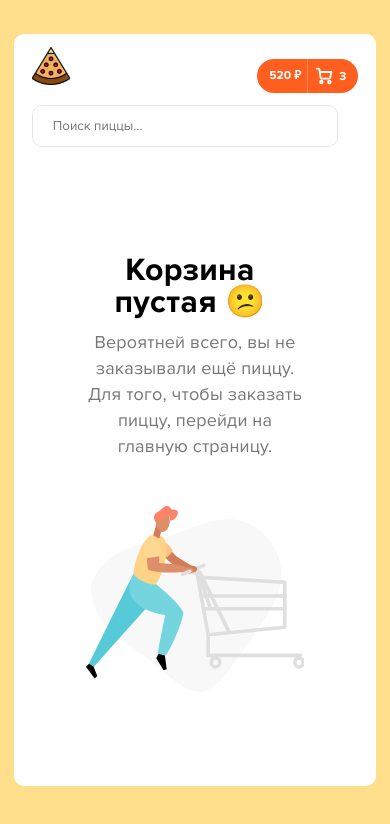
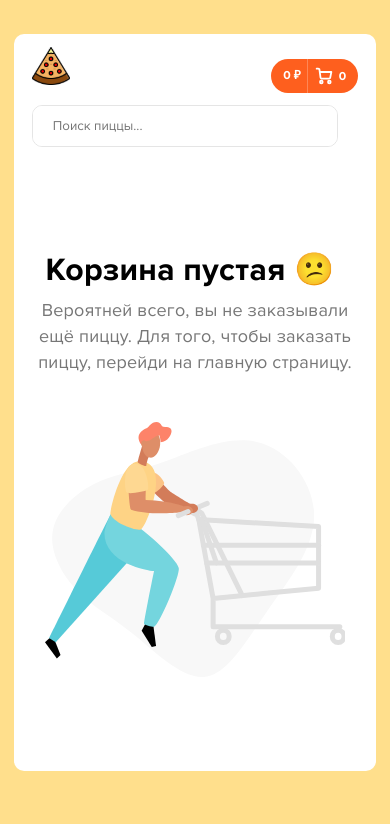
Before and after one commit to Dubovec-Vladislav/Pizza-app, a React (Create React App) app: page /basket in a window 390 px wide. Shown: the top 824 px of the page. Built offline with nearby package versions, Linux system fonts and the light colour scheme.

Commit message:
Creating total price and total number

```diff
--- a/src/assets/redux/slices/basketSlice.ts
+++ b/src/assets/redux/slices/basketSlice.ts
@@ -1,4 +1,3 @@
-import { pizzasSlice } from './pizzasSlice';
 import { createSlice } from '@reduxjs/toolkit'
 import type { PayloadAction } from '@reduxjs/toolkit'
 import type { RootState } from '../store'
@@ -15,13 +14,16 @@ interface Pizza {
 
 interface BasketState {
   pizzas: Pizza[],
-  pizzasLength: number,
+  totalNumberOfPizzas: number,
+  totalPriceOfPizzas: number,
 };
 
 const initialState: BasketState = {
   pizzas: [],
-  pizzasLength: 0,
+  totalNumberOfPizzas: 0,
+  totalPriceOfPizzas: 0,
 };
+
 
 export const basketSlice = createSlice({
   name: 'basket',
@@ -33,24 +35,26 @@ export const basketSlice = createSlice({
       );
       if (existingPizzaIndex !== -1) state.pizzas[existingPizzaIndex].numberOfPizzas += 1;
       else state.pizzas.push({ ...action.payload });
-
-      state.pizzasLength += 1;
+      state.totalNumberOfPizzas += 1;
+      state.totalPriceOfPizzas += action.payload.price;
     },
     clearPizzas: (state) => {
       state.pizzas = [];
     },
     changeNumberOfPizzas: (state, action: PayloadAction<{ id: number, price: number, action: string }>) => {
-      const existingPizzaIndex = state.pizzas.findIndex(
+      const pizzaIndex = state.pizzas.findIndex(
         pizza => pizza.id === action.payload.id && pizza.price === action.payload.price
       );
-      if (existingPizzaIndex !== -1 && action.payload.action === '+') {
-        state.pizzas[existingPizzaIndex].numberOfPizzas += 1
-        state.pizzasLength += 1;
+      if (action.payload.action === '+') {
+        state.pizzas[pizzaIndex].numberOfPizzas += 1;
+        state.totalNumberOfPizzas += 1;
+        state.totalPriceOfPizzas += action.payload.price;
       }
-      else {
-        state.pizzas[existingPizzaIndex].numberOfPizzas -= 1
-        state.pizzasLength -= 1;
-        if (state.pizzas[existingPizzaIndex].numberOfPizzas === 0) state.pizzas.splice(existingPizzaIndex, 1);
+      else if (action.payload.action === '-') {
+        state.pizzas[pizzaIndex].numberOfPizzas -= 1;
+        state.totalNumberOfPizzas -= 1;
+        state.totalPriceOfPizzas -= action.payload.price;
+        if (state.pizzas[pizzaIndex].numberOfPizzas === 0) state.pizzas.splice(pizzaIndex, 1);
       };
     },
   },
@@ -60,6 +64,7 @@ export const { addPizza, clearPizzas, changeNumberOfPizzas } = basketSlice.actio
 
 // Other code such as selectors can use the imported `RootState` type
 export const selectBasketPizzas = (state: RootState) => state.basket.pizzas;
-export const selectBasketPizzasLength = (state: RootState) => state.basket.pizzasLength;
+export const selectBasketTotalNumberOfPizzas = (state: RootState) => state.basket.totalNumberOfPizzas;
+export const selectBasketTotalPriceOfPizzas = (state: RootState) => state.basket.totalPriceOfPizzas;
 
 export default basketSlice.reducer;
--- a/src/components/Basket/Basket.module.scss
+++ b/src/components/Basket/Basket.module.scss
@@ -5,6 +5,10 @@
 
 .body {
   padding: 94px 18.49vw;
+
+  @media (max-width: 769px) {
+    padding: 94px 20px;
+  }
 }
 
 .header {
--- a/src/components/Basket/Basket.tsx
+++ b/src/components/Basket/Basket.tsx
@@ -1,8 +1,8 @@
-import React, { FC, useState } from 'react'
+import React, { FC } from 'react'
 import style from './Basket.module.scss'
 import { Link } from 'react-router-dom'
 import { useAppSelector } from '../../assets/ts/hooks'
-import { changeNumberOfPizzas, clearPizzas, selectBasketPizzas, selectBasketPizzasLength } from '../../assets/redux/slices/basketSlice'
+import { changeNumberOfPizzas, clearPizzas, selectBasketPizzas, selectBasketTotalNumberOfPizzas, selectBasketTotalPriceOfPizzas } from '../../assets/redux/slices/basketSlice'
 import EmptyBasket from './EmptyBasket'
 import { useDispatch } from 'react-redux'
 
@@ -14,7 +14,8 @@ import { useDispatch } from 'react-redux'
 const Basket: FC = (props) => {
   const dispatch = useDispatch();
   const pizzas = useAppSelector(selectBasketPizzas);
-  const pizzasLength = useAppSelector(selectBasketPizzasLength);
+  const totalNumberOfPizzas = useAppSelector(selectBasketTotalNumberOfPizzas);
+  const totalPriceOfPizzas = useAppSelector(selectBasketTotalPriceOfPizzas);
 
   return (
     <section className={style.block}>
@@ -43,8 +44,8 @@ const Basket: FC = (props) => {
             </div>
             <div className={style.footer}>
               <div className={style.footerItem}>
-                <div className={style.totalNumberOfPizzas}>Всего пицц: <span>{pizzasLength} шт.</span></div>
-                <div className={style.totalPriceOfPizzas}>Сумма заказа: <span>900 ₽</span></div>
+                <div className={style.totalNumberOfPizzas}>Всего пицц: <span>{totalNumberOfPizzas} шт.</span></div>
+                <div className={style.totalPriceOfPizzas}>Сумма заказа: <span>{totalPriceOfPizzas} ₽</span></div>
               </div>
               <div className={style.footerItem}>
                 <Link to={"/"} className={style.backBtn}>Вернуться назад</Link>
@@ -91,9 +92,9 @@ const BasketItem: FC<IBasketItemProps> = ({ id, imageUrl, name, type, size, pric
         <div className={style.subtitle}>{`${type} тесто, ${size} см.`}</div>
       </div>
       <div className={style.numberOfPizzas}>
-        <div className={style.minus} onClick={() => dispatch(changeNumberOfPizzas({id: id, price: price, action: '-'}))}></div>
+        <div className={style.minus} onClick={() => dispatch(changeNumberOfPizzas({ id: id, price: price, action: '-' }))}></div>
         <span>{numOfPizzas}</span>
-        <div className={style.plus} onClick={() => dispatch(changeNumberOfPizzas({id: id, price: price, action: '+'}))}></div>
+        <div className={style.plus} onClick={() => dispatch(changeNumberOfPizzas({ id: id, price: price, action: '+' }))}></div>
       </div>
       <div className={style.price}>{price} ₽</div>
       <div className={style.close}></div>
--- a/src/components/Header/Header.tsx
+++ b/src/components/Header/Header.tsx
@@ -2,8 +2,13 @@ import React, { FC } from 'react'
 import style from './Header.module.scss'
 import { Link } from 'react-router-dom'
 import Search from '../UI/Search/Search'
+import { useAppSelector } from '../../assets/ts/hooks'
+import { selectBasketTotalNumberOfPizzas, selectBasketTotalPriceOfPizzas } from '../../assets/redux/slices/basketSlice'
 
 const Header: FC = () => {
+  const totalNumberOfPizzas = useAppSelector(selectBasketTotalNumberOfPizzas);
+  const totalPriceOfPizzas = useAppSelector(selectBasketTotalPriceOfPizzas);
+
   return (
     <header className={style.block}>
       <div className={style.body}>
@@ -19,9 +24,9 @@ const Header: FC = () => {
         </div>
 
         <div className={style.counter}>
-          <div className={style.cash}><Link to="#">520 ₽</Link></div>
+          <div className={style.cash}><Link to="#">{totalPriceOfPizzas} ₽</Link></div>
           <div className={style.basket}>
-            <Link to="/basket"><img src="/img/UI/cart.svg" alt="cart" /><span>3</span></Link>
+            <Link to="/basket"><img src="/img/UI/cart.svg" alt="cart" /><span>{totalNumberOfPizzas}</span></Link>
           </div>
         </div>
 
--- a/src/components/Main/PizzaField/PizzaField.module.scss
+++ b/src/components/Main/PizzaField/PizzaField.module.scss
@@ -4,6 +4,7 @@
   display: flex;
   margin: 0px -28px;
   align-items: center;
+  justify-content: center;
   flex-wrap: wrap;
 }
 
--- a/src/components/Main/PizzaField/PizzaItem.module.scss
+++ b/src/components/Main/PizzaField/PizzaItem.module.scss
@@ -7,7 +7,8 @@
     flex: 0 1 50%;
   }
 
-  @media (max-width: 426px) {
+  @media (max-width: 521px) {
+    flex: 0 1 100%;
     margin: 0px 0px 25px 0px;
   }
 }
@@ -70,6 +71,10 @@
   font-weight: 700;
   letter-spacing: 0.33px;
   white-space: nowrap;
+
+  // @media (max-width: 426px) {
+  //   font-size: 15px;
+  // }
 }
 
 .add {
--- a/src/components/Main/PizzaField/PizzaItem.tsx
+++ b/src/components/Main/PizzaField/PizzaItem.tsx
@@ -2,8 +2,9 @@ import React, { FC, useState } from "react"
 import style from './PizzaItem.module.scss'
 import TypesItem from "./PizzaItemComponents/TypesItem"
 import SizesItem from "./PizzaItemComponents/SizesItem"
-import { addPizza } from "../../../assets/redux/slices/basketSlice"
+import { addPizza, selectBasketPizzas } from "../../../assets/redux/slices/basketSlice"
 import { useDispatch } from "react-redux"
+import { useAppSelector } from "../../../assets/ts/hooks"
 
 interface PizzaItemProps {
   id: number,
@@ -16,18 +17,21 @@ interface PizzaItemProps {
 
 const PizzaItem: FC<PizzaItemProps> = ({ id, imageUrl, name, types, sizes, prices }) => {
   const doughTypeList = ['тонкое', 'традиционное'];
+  const pizzas = useAppSelector(selectBasketPizzas);
+  const dispatch = useDispatch();
 
-  const [numOfPizzas, setNumberOfPizzas] = useState(0);
   // Активным будет самый первый тип теста в массиве
   const [activeDoughType, setActiveDoughType] = useState(doughTypeList[types[0]]);
   const [activeSize, setActiveSize] = useState(sizes[0]);
   const [activePriceIndex, setActivePriceIndex] = useState(0);
+  const price = activeDoughType === 'тонкое' ? prices[activePriceIndex] : prices[activePriceIndex] + 25;
 
-  const price = activeDoughType === 'тонкое' ? prices[activePriceIndex] : prices[activePriceIndex] + 25;
-  const dispatch = useDispatch();
+  let numOfPizzas = 0;
+  const pizzaIndex = pizzas.findIndex(pizza => pizza.id === id && pizza.price === price);
+  if (pizzaIndex !== -1) numOfPizzas = pizzas[pizzaIndex].numberOfPizzas;
+
 
   const handleAddClick = () => {
-    setNumberOfPizzas(numOfPizzas + 1)
     const pizza = {
       id: id,
       imageUrl: imageUrl,
@@ -37,7 +41,6 @@ const PizzaItem: FC<PizzaItemProps> = ({ id, imageUrl, name, types, sizes, price
       price: price,
       numberOfPizzas: 1,
     }
-    // console.log(pizza);
     dispatch(addPizza(pizza))
   }
 
```
